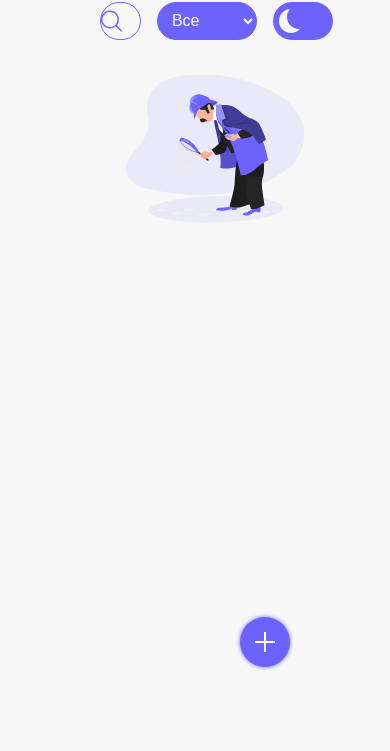
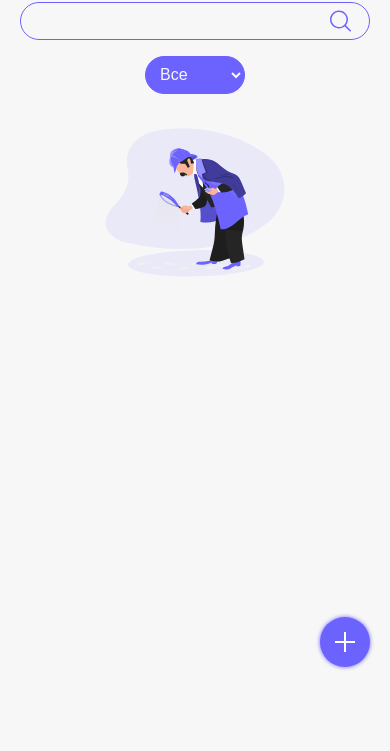
Before and after one commit to Finnimonius/my-todo-list, a plain HTML site: page index.html in a window 390 px wide. Shown: the part 93-844 px from the top of the page. Drawn offline with Linux system fonts and the light colour scheme.

Commit message:
media + favico

```diff
--- a/css/media.css
+++ b/css/media.css
@@ -0,0 +1,52 @@
+@media (max-width: 700px) {
+    .container {
+        padding: 0 50px;
+    }
+
+    .app-notes {
+        padding: 30px 70px;
+    }
+
+    .inputs-wrap {
+        flex-direction: column;
+        align-items: center;
+    }
+
+    .search-wrap {
+        width: 100%;
+        align-items: center;
+    }
+
+    .switch {
+        position: absolute;
+        top: 1%;
+        right: 0;
+    }
+
+}
+
+@media (max-width: 450px) {
+    .container {
+        padding: 0 20px;
+    }
+
+    .app-notes {
+        padding: 30px 0px;
+    }
+
+    .note-descr {
+        max-width: 100px;
+        overflow: hidden;
+        text-overflow: ellipsis;
+    }
+
+    .modal-btn-cancel {
+        padding: 5px 11px;
+        font-size: 16px;
+    }
+
+    .modal-btn-apply {
+        padding: 5px 11px;
+        font-size: 16px;
+    }
+}
--- a/index.html
+++ b/index.html
@@ -6,6 +6,7 @@
     <meta name="viewport" content="width=device-width, initial-scale=1.0">
     <title>Список дел</title>
 
+    <link rel="icon" href="./img/favico.png" type="image/x-icon">
     <link rel="stylesheet" href="./css/normalize.css">
     <link rel="stylesheet" href="./css/styles.css">
     <link rel="stylesheet" href="./css/media.css">
```
Also changed, not shown: img/favico.png (added).
